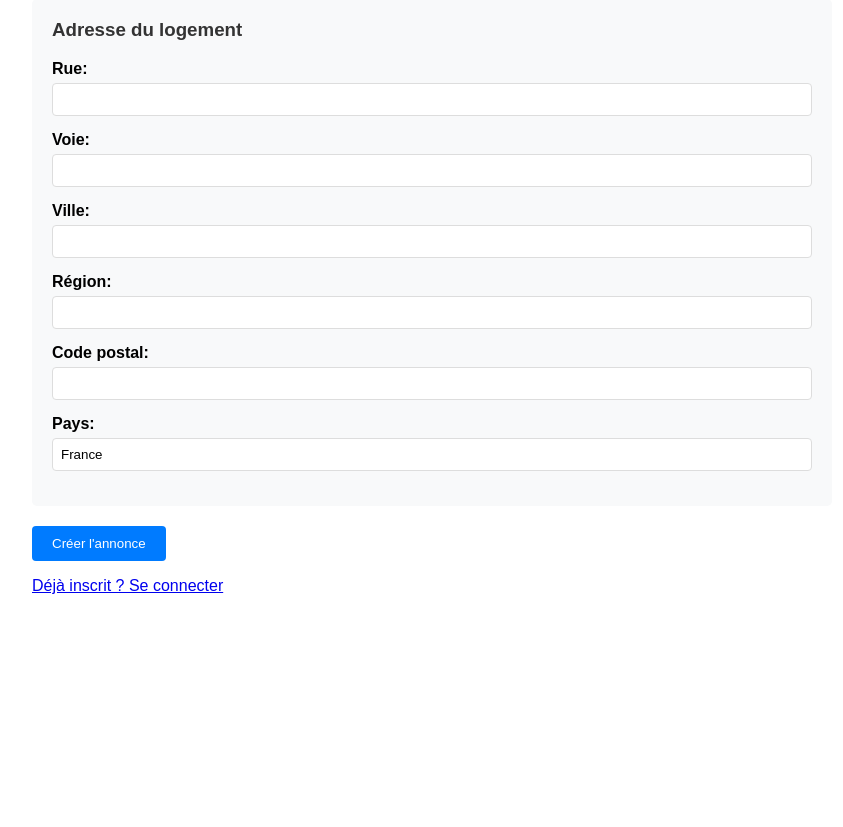
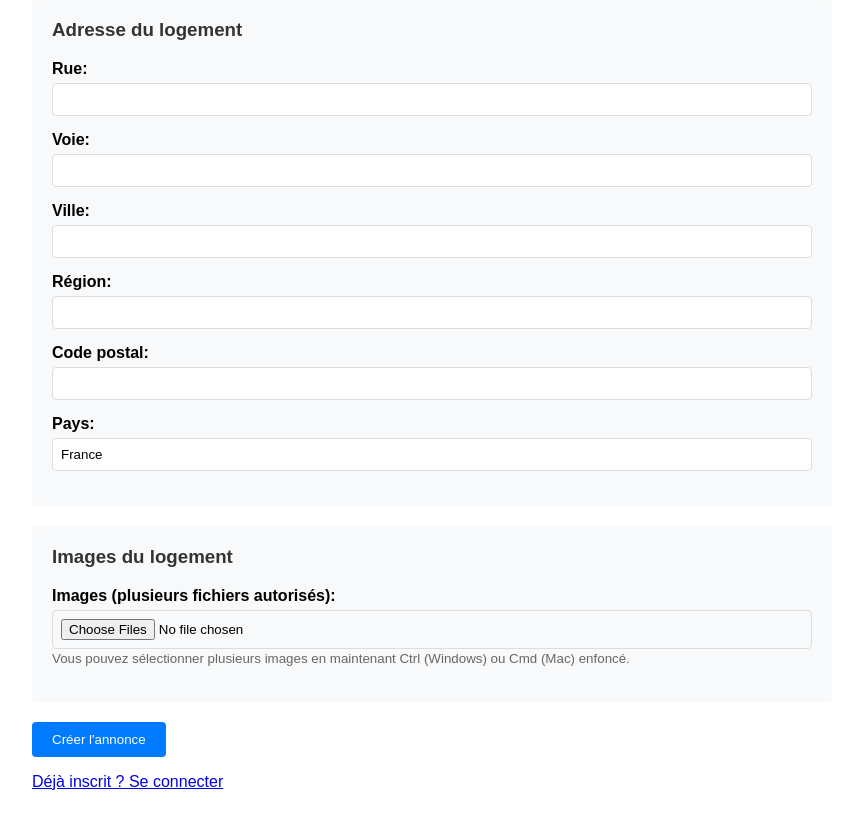
Before and after one commit to lhomangroup/projectimmo, a Django app: page /annonce/creer-annonce in a window 1280 px wide. Shown: the part 945-1772 px from the top of the page, without its empty margins (208-1051 px from the left). Before the commit the page ends 1539 px from the top, so only its background shows below. Run offline with Django 4.2, Linux system fonts and the light colour scheme; parts of the project's set-up code (start-up, migrations or seed data) failed here and were passed over.

Commit message:
Assistant checkpoint: Ajouter upload d'images multiples à la création d'annonce
Assistant generated file changes:
- templates/annonce/creer-annonce.html: Ajouter un champ d'upload d'images multiples, Ajouter l'attribut enctype pour supporter l'upload de fichiers
- annonce/views.py: Ajouter la gestion d'upload d'images multiples lors de la création d'annonce, Ajouter la gestion d'images multiples dans logged_annonce
- templates/annonce/logged-annonce.html: Ajouter le champ d'upload d'images multiples pour les utilisateurs connectés
Ajouter le champ d'upload d'images multiples pour les utilisateurs connectés
Ajouter l'attribut enctype pour supporter l'upload de fichiers

---

User prompt:

peux tu me permettre d'uploader plusieurs images  lors  de la creation de l'annonce ?

Replit-Commit-Author: Assistant
Replit-Commit-Session-Id: e83c1cbf-5631-49e0-bfbf-b96ca6bad8fa

```diff
--- a/annonce/views.py
+++ b/annonce/views.py
@@ -66,7 +66,17 @@ def create_annonce(request):
             # - associate new objects with newly created user to use in dashboard
             lastAnnonce = Annonce.objects.latest('id')
             lastAnnonce.user = user
+            lastAnnonce.address = myAdress
             lastAnnonce.save()
+
+            # Gérer l'upload d'images multiples
+            uploaded_images = request.FILES.getlist('images')
+            for image in uploaded_images:
+                ImageLogement.objects.create(
+                    annonce=lastAnnonce,
+                    images=image
+                )
+
             Condition.objects.create(
                 annonce=annonce,
             )
@@ -190,6 +200,16 @@ def logged_annonce(request):
             annonce.address = myAdress
             annonce.save()
             print(f"Annonce créée: ID {annonce.id} pour l'utilisateur {annonce.user.email}")
+
+            # Gérer l'upload d'images multiples
+            print("Traitement des images uploadées...")
+            uploaded_images = request.FILES.getlist('images')
+            for image in uploaded_images:
+                ImageLogement.objects.create(
+                    annonce=annonce,
+                    images=image
+                )
+            print(f"{len(uploaded_images)} images uploadées avec succès")
 
             # Créer une condition pour cette annonce
             print("Création de la condition...")
--- a/templates/annonce/creer-annonce.html
+++ b/templates/annonce/creer-annonce.html
@@ -53,7 +53,7 @@
 <body>
     <h1>Créer une nouvelle annonce</h1>
 
-    <form method="post">
+    <form method="post" enctype="multipart/form-data">
         {% csrf_token %}
 
         <div class="form-section">
@@ -143,6 +143,16 @@
             </div>
         </div>
 
+        <div class="form-section">
+            <h3>Images du logement</h3>
+
+            <div class="form-group">
+                <label for="images">Images (plusieurs fichiers autorisés):</label>
+                <input type="file" name="images" id="images" multiple accept="image/*">
+                <small style="color: #666;">Vous pouvez sélectionner plusieurs images en maintenant Ctrl (Windows) ou Cmd (Mac) enfoncé.</small>
+            </div>
+        </div>
+
         <button type="submit">Créer l'annonce</button>
     </form>
 
```
Also changed, not shown: templates/annonce/logged-annonce.html (+11 -2 lines).
